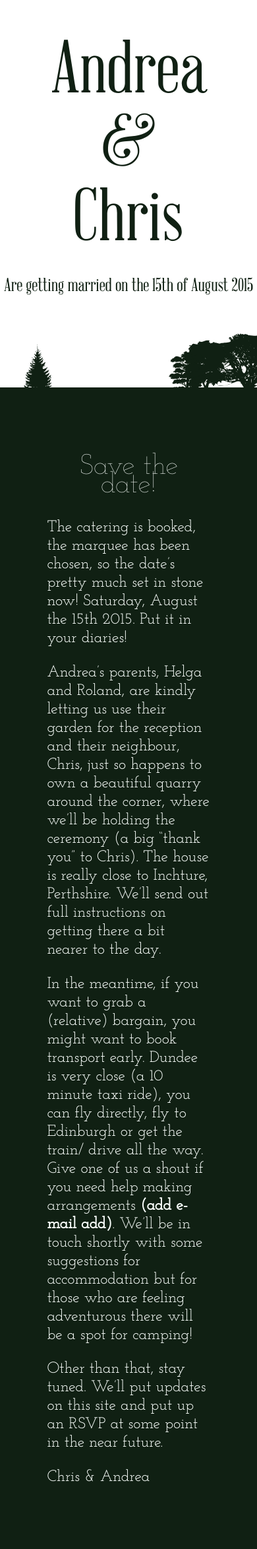
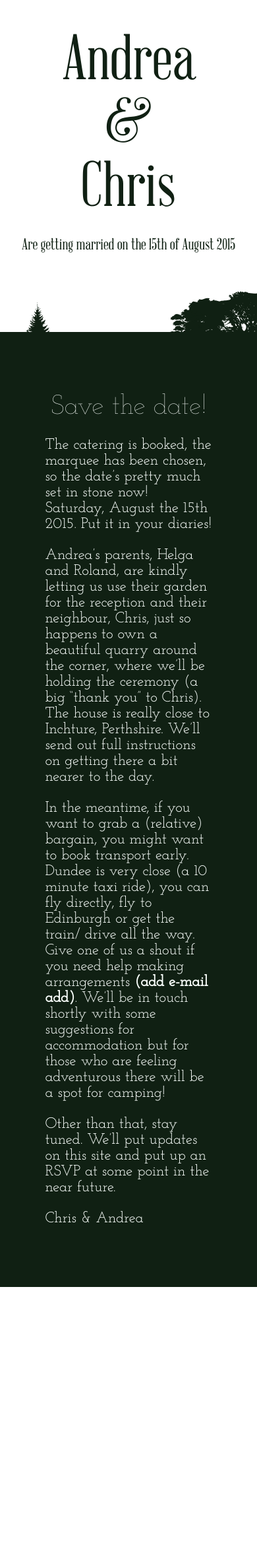
Before and after one commit to andreaandchris/andreaandchris.github.io, a Jekyll site: the page built from index.html, in a window 390 px wide. Shown: the whole page at 66% size. Built offline with Jekyll 4.4.1, drawn with Linux system fonts in a browser that asks for light colours; after the commit the page ends 1950 px from its top, so only the background shows below that.

Commit message:
Added height breaks to help fit content above fold

```diff
--- a/css/main.scss
+++ b/css/main.scss
@@ -19,12 +19,16 @@ html {
     padding: 0;
     margin: 0;
 
+    @media (max-height: 549px) {
+        font-size: 11px;
+    }
+
+    @media (min-height: 550px) {
+        font-size: 12px;
+    }
+
     @media (min-width: 1060px) {
         font-size: 16px;
-    }
-
-    @media (max-width: 1059px) {
-        font-size: 14px;
     }
 }
 
@@ -183,7 +187,7 @@ svg#forest {
     color: $white;
 
     @media (max-width: 900px) {
-        font-size: 1.7rem;
+        font-size: 1.9rem;
     }
 }
 
```
